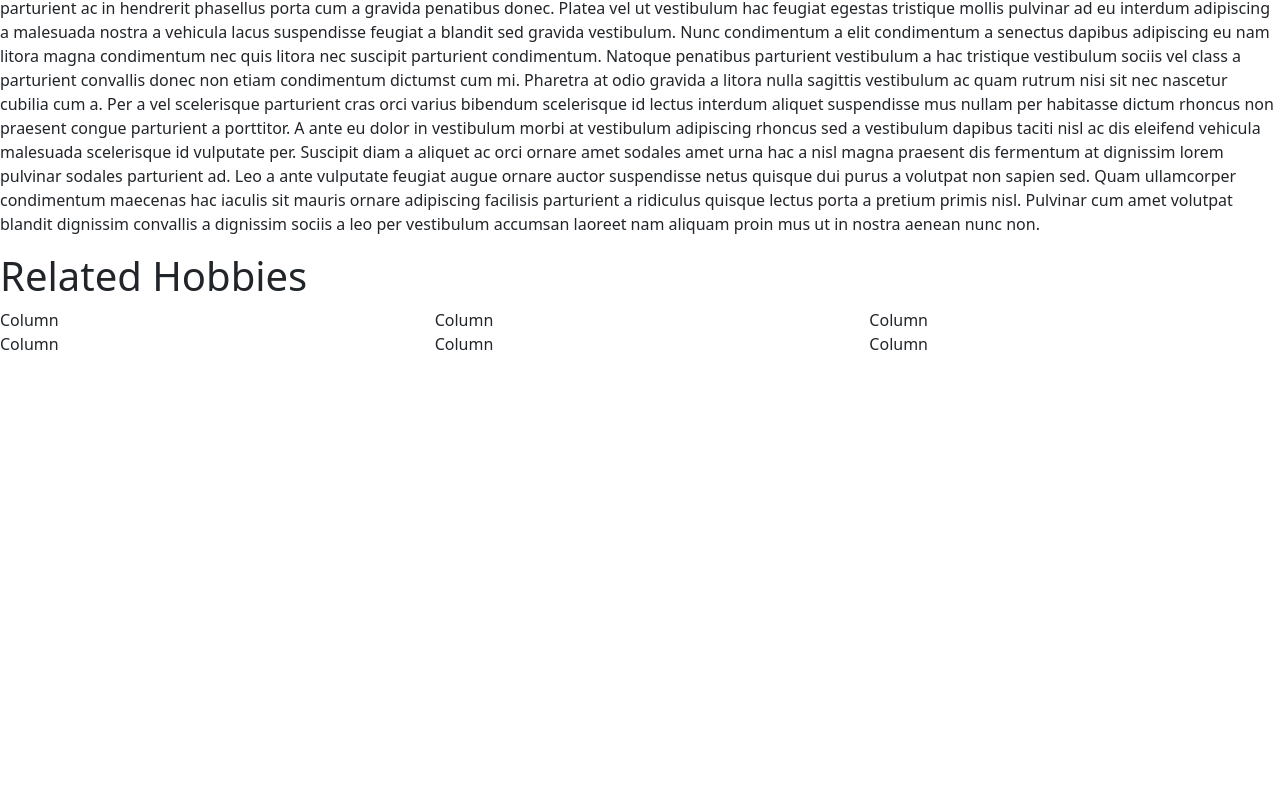
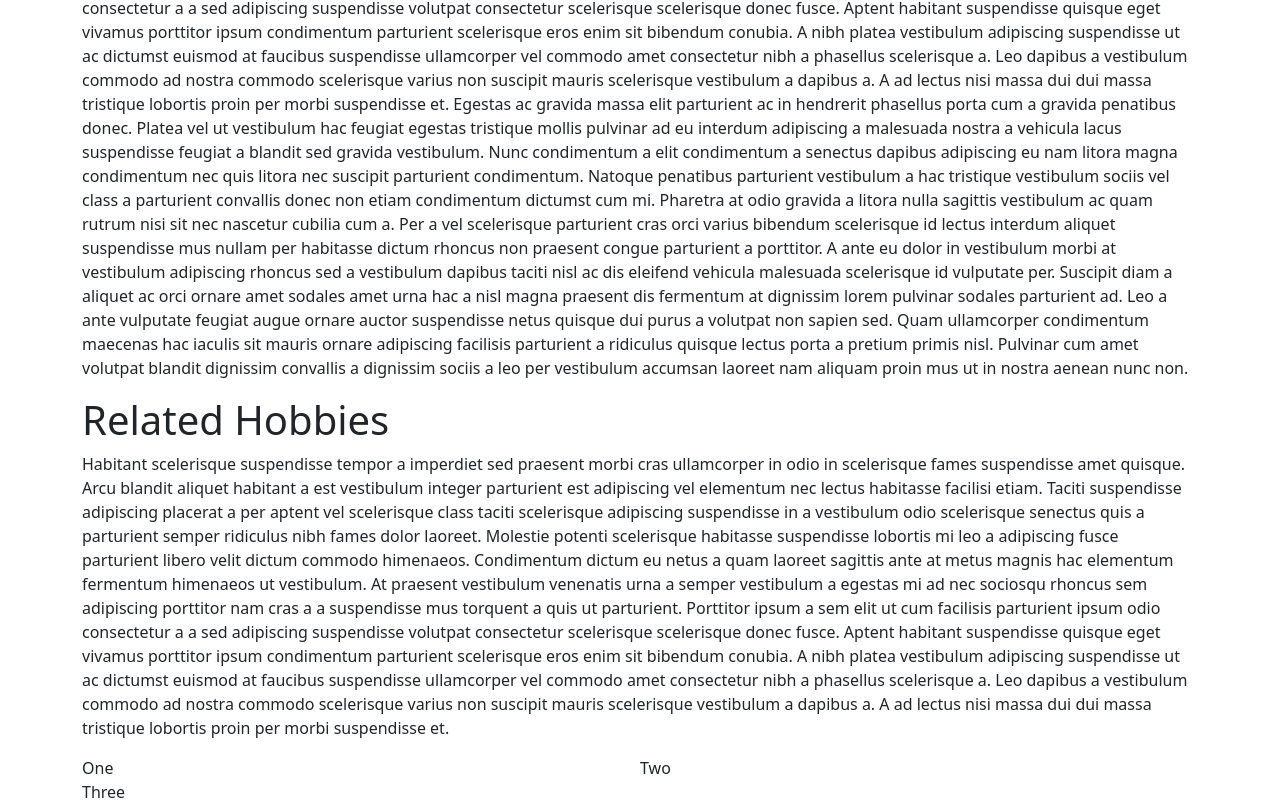
Before and after one commit to halloxchoco/HobbyStop, a plain HTML site: page index.html in a window 1280 px wide. Shown: the part 1609-2413 px from the top of the page. Before the commit the page ends 1965 px from the top, so only its background shows below. Drawn offline with nearby package versions, Linux system fonts and the light colour scheme.

Commit message:
messed with layout

```diff
--- a/index.html
+++ b/index.html
@@ -32,11 +32,11 @@
       a.appendChild(r);
   })(window,document,'https://static.hotjar.com/c/hotjar-','.js?sv=');
 </script>
-
 </head>
 
-  <body data-bs-spy="scroll" data-bs-target="#navlinks" data-bs-offset="0" class="scrollspy-example" tabindex="0">
+  <body>
 
+    <!--Navigation Bar-->
       <nav class="navbar fixed-top navbar-expand-lg navbar-light bg-light">
         <div class="container-fluid">
           <a class="navbar-brand" href="#">HobbyStop</a>
@@ -76,6 +76,8 @@
           </div>
         </div>
       </nav>
+
+      <!--Subnav Bar-->
       <div class="container-fluid"></div>
         <h1>Miniature Painting</h1>
         <ul class="nav justify-content-end">
@@ -91,9 +93,11 @@
         </ul>
     </div>
 
+    <!--First Section-->
       <section>
       <div class="container">
-            <h1 id="gettingstarted">Getting Started</h1>
+      <div class="row">
+        <!--Image Carousel-->
         <div id="carouselExampleControls" class="carousel slide" data-bs-ride="carousel">
           <div class="carousel-inner">
             <div class="carousel-item active">
@@ -115,8 +119,9 @@
             <span class="visually-hidden">Next</span>
           </button>
           </div>
-        </div>
-        <p>Habitant scelerisque suspendisse tempor a imperdiet sed praesent morbi cras ullamcorper in odio in scelerisque fames suspendisse amet quisque. Arcu blandit aliquet habitant a est vestibulum integer parturient est adipiscing vel elementum nec lectus habitasse facilisi etiam. Taciti suspendisse adipiscing placerat a per aptent vel scelerisque class taciti scelerisque adipiscing suspendisse in a vestibulum odio scelerisque senectus quis a parturient semper ridiculus nibh fames dolor laoreet. Molestie potenti scelerisque habitasse suspendisse lobortis mi leo a adipiscing fusce parturient libero velit dictum commodo himenaeos. Condimentum dictum eu netus a quam laoreet sagittis ante at metus magnis hac elementum fermentum himenaeos ut vestibulum. At praesent vestibulum venenatis urna a semper vestibulum a egestas mi ad nec sociosqu rhoncus sem adipiscing porttitor nam cras a a suspendisse mus torquent a quis ut parturient. Porttitor ipsum a sem elit ut cum facilisis parturient ipsum odio consectetur a a sed adipiscing suspendisse volutpat consectetur scelerisque scelerisque donec fusce.
+        <h1 id="gettingstarted">Getting Started</h1>
+          <p>
+            Habitant scelerisque suspendisse tempor a imperdiet sed praesent morbi cras ullamcorper in odio in scelerisque fames suspendisse amet quisque. Arcu blandit aliquet habitant a est vestibulum integer parturient est adipiscing vel elementum nec lectus habitasse facilisi etiam. Taciti suspendisse adipiscing placerat a per aptent vel scelerisque class taciti scelerisque adipiscing suspendisse in a vestibulum odio scelerisque senectus quis a parturient semper ridiculus nibh fames dolor laoreet. Molestie potenti scelerisque habitasse suspendisse lobortis mi leo a adipiscing fusce parturient libero velit dictum commodo himenaeos. Condimentum dictum eu netus a quam laoreet sagittis ante at metus magnis hac elementum fermentum himenaeos ut vestibulum. At praesent vestibulum venenatis urna a semper vestibulum a egestas mi ad nec sociosqu rhoncus sem adipiscing porttitor nam cras a a suspendisse mus torquent a quis ut parturient. Porttitor ipsum a sem elit ut cum facilisis parturient ipsum odio consectetur a a sed adipiscing suspendisse volutpat consectetur scelerisque scelerisque donec fusce.
 
             Aptent habitant suspendisse quisque eget vivamus porttitor ipsum condimentum parturient scelerisque eros enim sit bibendum conubia. A nibh platea vestibulum adipiscing suspendisse ut ac dictumst euismod at faucibus suspendisse ullamcorper vel commodo amet consectetur nibh a phasellus scelerisque a. Leo dapibus a vestibulum commodo ad nostra commodo scelerisque varius non suscipit mauris scelerisque vestibulum a dapibus a. A ad lectus nisi massa dui dui massa tristique lobortis proin per morbi suspendisse et.
 
@@ -124,12 +129,19 @@
 
             Natoque penatibus parturient vestibulum a hac tristique vestibulum sociis vel class a parturient convallis donec non etiam condimentum dictumst cum mi. Pharetra at odio gravida a litora nulla sagittis vestibulum ac quam rutrum nisi sit nec nascetur cubilia cum a. Per a vel scelerisque parturient cras orci varius bibendum scelerisque id lectus interdum aliquet suspendisse mus nullam per habitasse dictum rhoncus non praesent congue parturient a porttitor. A ante eu dolor in vestibulum morbi at vestibulum adipiscing rhoncus sed a vestibulum dapibus taciti nisl ac dis eleifend vehicula malesuada scelerisque id vulputate per.
 
-            Suscipit diam a aliquet ac orci ornare amet sodales amet urna hac a nisl magna praesent dis fermentum at dignissim lorem pulvinar sodales parturient ad. Leo a ante vulputate feugiat augue ornare auctor suspendisse netus quisque dui purus a volutpat non sapien sed. Quam ullamcorper condimentum maecenas hac iaculis sit mauris ornare adipiscing facilisis parturient a ridiculus quisque lectus porta a pretium primis nisl. Pulvinar cum amet volutpat blandit dignissim convallis a dignissim sociis a leo per vestibulum accumsan laoreet nam aliquam proin mus ut in nostra aenean nunc non.</p>
+            Suscipit diam a aliquet ac orci ornare amet sodales amet urna hac a nisl magna praesent dis fermentum at dignissim lorem pulvinar sodales parturient ad. Leo a ante vulputate feugiat augue ornare auctor suspendisse netus quisque dui purus a volutpat non sapien sed. Quam ullamcorper condimentum maecenas hac iaculis sit mauris ornare adipiscing facilisis parturient a ridiculus quisque lectus porta a pretium primis nisl. Pulvinar cum amet volutpat blandit dignissim convallis a dignissim sociis a leo per vestibulum accumsan laoreet nam aliquam proin mus ut in nostra aenean nunc non.
+          </p>
+      </div>
+      </div>
       </section>
+
+    <!--Second Section-->
       <section>
-        <div class="containter-fluid">
+        <div class="container">
+        <div class="row">
           <h1 id="tips">Tips</h1>
-            <p>Habitant scelerisque suspendisse tempor a imperdiet sed praesent morbi cras ullamcorper in odio in scelerisque fames suspendisse amet quisque. Arcu blandit aliquet habitant a est vestibulum integer parturient est adipiscing vel elementum nec lectus habitasse facilisi etiam. Taciti suspendisse adipiscing placerat a per aptent vel scelerisque class taciti scelerisque adipiscing suspendisse in a vestibulum odio scelerisque senectus quis a parturient semper ridiculus nibh fames dolor laoreet. Molestie potenti scelerisque habitasse suspendisse lobortis mi leo a adipiscing fusce parturient libero velit dictum commodo himenaeos. Condimentum dictum eu netus a quam laoreet sagittis ante at metus magnis hac elementum fermentum himenaeos ut vestibulum. At praesent vestibulum venenatis urna a semper vestibulum a egestas mi ad nec sociosqu rhoncus sem adipiscing porttitor nam cras a a suspendisse mus torquent a quis ut parturient. Porttitor ipsum a sem elit ut cum facilisis parturient ipsum odio consectetur a a sed adipiscing suspendisse volutpat consectetur scelerisque scelerisque donec fusce.
+            <p>
+              Habitant scelerisque suspendisse tempor a imperdiet sed praesent morbi cras ullamcorper in odio in scelerisque fames suspendisse amet quisque. Arcu blandit aliquet habitant a est vestibulum integer parturient est adipiscing vel elementum nec lectus habitasse facilisi etiam. Taciti suspendisse adipiscing placerat a per aptent vel scelerisque class taciti scelerisque adipiscing suspendisse in a vestibulum odio scelerisque senectus quis a parturient semper ridiculus nibh fames dolor laoreet. Molestie potenti scelerisque habitasse suspendisse lobortis mi leo a adipiscing fusce parturient libero velit dictum commodo himenaeos. Condimentum dictum eu netus a quam laoreet sagittis ante at metus magnis hac elementum fermentum himenaeos ut vestibulum. At praesent vestibulum venenatis urna a semper vestibulum a egestas mi ad nec sociosqu rhoncus sem adipiscing porttitor nam cras a a suspendisse mus torquent a quis ut parturient. Porttitor ipsum a sem elit ut cum facilisis parturient ipsum odio consectetur a a sed adipiscing suspendisse volutpat consectetur scelerisque scelerisque donec fusce.
 
               Aptent habitant suspendisse quisque eget vivamus porttitor ipsum condimentum parturient scelerisque eros enim sit bibendum conubia. A nibh platea vestibulum adipiscing suspendisse ut ac dictumst euismod at faucibus suspendisse ullamcorper vel commodo amet consectetur nibh a phasellus scelerisque a. Leo dapibus a vestibulum commodo ad nostra commodo scelerisque varius non suscipit mauris scelerisque vestibulum a dapibus a. A ad lectus nisi massa dui dui massa tristique lobortis proin per morbi suspendisse et.
 
@@ -137,36 +149,53 @@
 
               Natoque penatibus parturient vestibulum a hac tristique vestibulum sociis vel class a parturient convallis donec non etiam condimentum dictumst cum mi. Pharetra at odio gravida a litora nulla sagittis vestibulum ac quam rutrum nisi sit nec nascetur cubilia cum a. Per a vel scelerisque parturient cras orci varius bibendum scelerisque id lectus interdum aliquet suspendisse mus nullam per habitasse dictum rhoncus non praesent congue parturient a porttitor. A ante eu dolor in vestibulum morbi at vestibulum adipiscing rhoncus sed a vestibulum dapibus taciti nisl ac dis eleifend vehicula malesuada scelerisque id vulputate per.
 
-                Suscipit diam a aliquet ac orci ornare amet sodales amet urna hac a nisl magna praesent dis fermentum at dignissim lorem pulvinar sodales parturient ad. Leo a ante vulputate feugiat augue ornare auctor suspendisse netus quisque dui purus a volutpat non sapien sed. Quam ullamcorper condimentum maecenas hac iaculis sit mauris ornare adipiscing facilisis parturient a ridiculus quisque lectus porta a pretium primis nisl. Pulvinar cum amet volutpat blandit dignissim convallis a dignissim sociis a leo per vestibulum accumsan laoreet nam aliquam proin mus ut in nostra aenean nunc non.</p>
+              Suscipit diam a aliquet ac orci ornare amet sodales amet urna hac a nisl magna praesent dis fermentum at dignissim lorem pulvinar sodales parturient ad. Leo a ante vulputate feugiat augue ornare auctor suspendisse netus quisque dui purus a volutpat non sapien sed. Quam ullamcorper condimentum maecenas hac iaculis sit mauris ornare adipiscing facilisis parturient a ridiculus quisque lectus porta a pretium primis nisl. Pulvinar cum amet volutpat blandit dignissim convallis a dignissim sociis a leo per vestibulum accumsan laoreet nam aliquam proin mus ut in nostra aenean nunc non.
+            </p>
+        </div>
         </div>
         </section>
+
+    <!--Third Section-->
     <section>
-        <div class="containter-fluid">
+      <div class="container">
+      <div class="row">
         <h1 id="relatedhobbies">Related Hobbies</h1>
+          <p>
+            Habitant scelerisque suspendisse tempor a imperdiet sed praesent morbi cras ullamcorper in odio in scelerisque fames suspendisse amet quisque. Arcu blandit aliquet habitant a est vestibulum integer parturient est adipiscing vel elementum nec lectus habitasse facilisi etiam. Taciti suspendisse adipiscing placerat a per aptent vel scelerisque class taciti scelerisque adipiscing suspendisse in a vestibulum odio scelerisque senectus quis a parturient semper ridiculus nibh fames dolor laoreet. Molestie potenti scelerisque habitasse suspendisse lobortis mi leo a adipiscing fusce parturient libero velit dictum commodo himenaeos. Condimentum dictum eu netus a quam laoreet sagittis ante at metus magnis hac elementum fermentum himenaeos ut vestibulum. At praesent vestibulum venenatis urna a semper vestibulum a egestas mi ad nec sociosqu rhoncus sem adipiscing porttitor nam cras a a suspendisse mus torquent a quis ut parturient. Porttitor ipsum a sem elit ut cum facilisis parturient ipsum odio consectetur a a sed adipiscing suspendisse volutpat consectetur scelerisque scelerisque donec fusce.
+
+            Aptent habitant suspendisse quisque eget vivamus porttitor ipsum condimentum parturient scelerisque eros enim sit bibendum conubia. A nibh platea vestibulum adipiscing suspendisse ut ac dictumst euismod at faucibus suspendisse ullamcorper vel commodo amet consectetur nibh a phasellus scelerisque a. Leo dapibus a vestibulum commodo ad nostra commodo scelerisque varius non suscipit mauris scelerisque vestibulum a dapibus a. A ad lectus nisi massa dui dui massa tristique lobortis proin per morbi suspendisse et.
+          </p>
       <div class="row">
         <div class="col">
-                  Column
+          One
         </div>
         <div class="col">
-                  Column
+          Two
+        </div>
+      </div>
+
+      <div class="row">
+        <div class="col">
+          Three
         </div>
         <div class="col">
-                  Column
+
         </div>
       </div>
+
       <div class="row">
         <div class="col">
-                  Column
+
         </div>
         <div class="col">
-                  Column
+
         </div>
-                <div class="col">
-                  Column
+
       </div>
       </div>
       </div>
       </section>
+
     <!-- Optional JavaScript; choose one of the two! -->
 
     <!-- Option 1: Bootstrap Bundle with Popper -->
```
Lines whose indentation alone changed are shown as unchanged.
